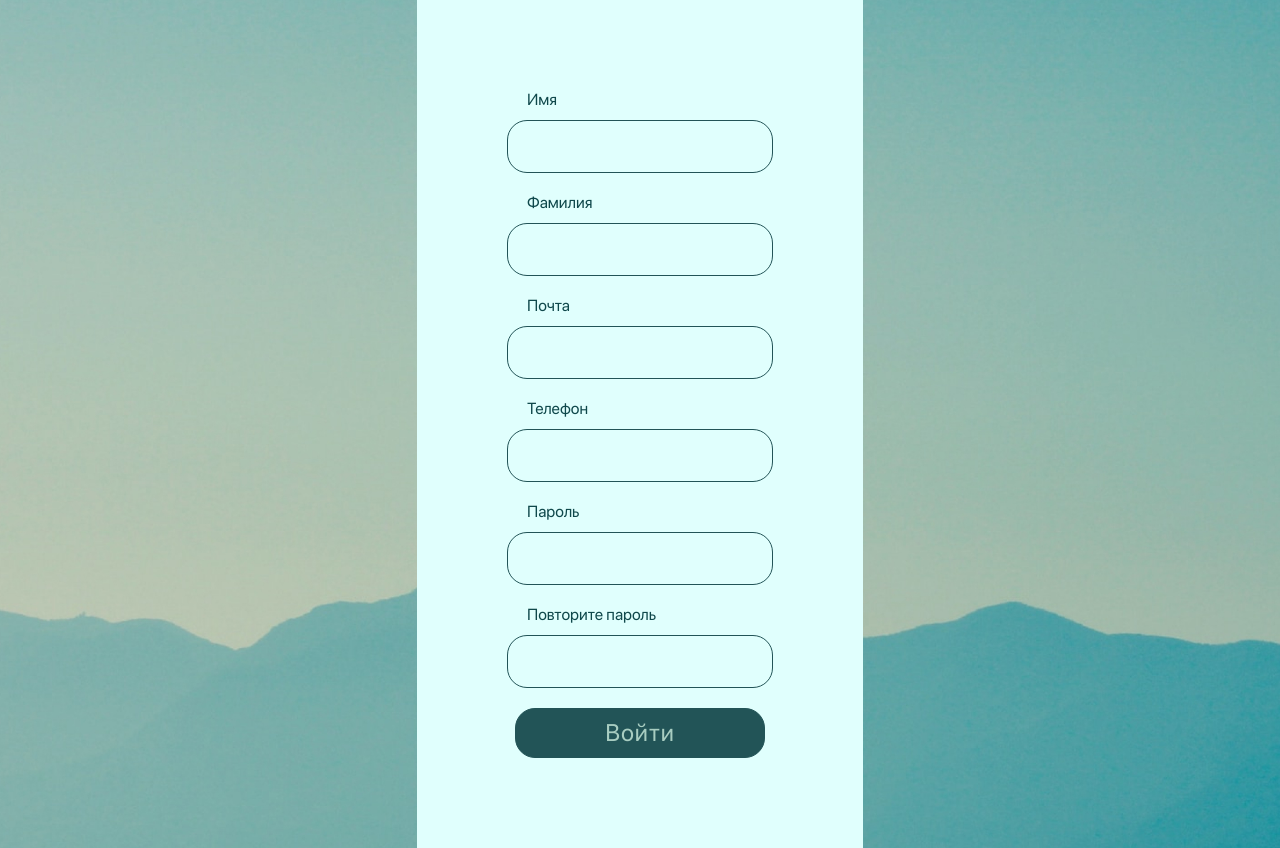
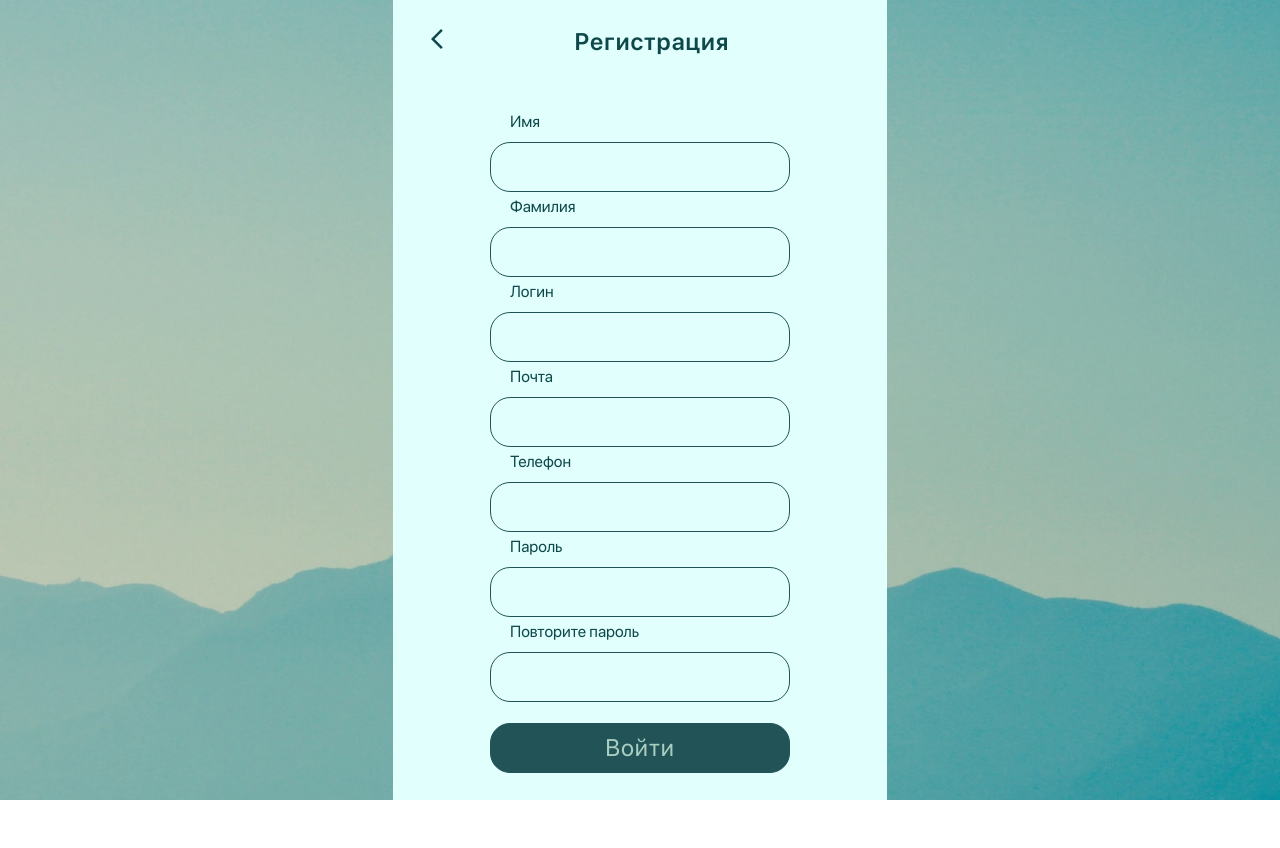
Before and after one commit to MasterOfMenace/middle.messenger.praktikum.yandex, a website built with Parcel: page src/pages/signUpPage/signUpPage.html in a window 1280 px wide. After the commit the page ends 800 px from the top, so only its background shows below. Built offline with nearby package versions, Linux system fonts and the light colour scheme.

Commit message:
Доделал страницу регистрации

```diff
--- a/src/pages/signUpPage/signUpPage.css
+++ b/src/pages/signUpPage/signUpPage.css
@@ -17,15 +17,44 @@
 
 .signup-page__content {
   display: grid;
-  gap: 60px;
+  /* gap: 60px; */
   justify-items: center;
+  height: 100%;
+  width: 430px;
+  background-color: #e0fffd;
+  padding-left: 32px;
+  padding-right: 32px;
+}
+
+.signup-page__title-wrapper {
+  display: flex;
+  flex-direction: row;
+  align-items: center;
+  width: 100%;
+}
+
+.signup-page__title {
+  margin: 0;
+  font-size: 24px;
+  line-height: 28px;
+  font-weight: 500;
+  letter-spacing: 1px;
+  color: #0f484b;
+  width: 100%;
+  text-align: center;
+}
+
+.signup-page__go-back {
+  width: 24px;
 }
 
 .signup-form {
   display: grid;
-  gap: 20px;
-  padding: 90px;
-  background-color: #e0fffd;
-  align-items: center;
-  justify-items: center;
+  gap: 5px;
+  width: 300px;
+  align-content: center;
 }
+
+.signup-page__submit {
+  margin-top: 16px;
+}
--- a/src/pages/signUpPage/signUpPage.html
+++ b/src/pages/signUpPage/signUpPage.html
@@ -9,6 +9,26 @@
   <body>
     <main class="signup-page">
       <section class="signup-page__content">
+        <div class="signup-page__title-wrapper">
+          <a
+            href="/static/index.html"
+            class="signup-page__go-back button button--transparent"
+          >
+            <svg
+              width="24"
+              height="24"
+              viewBox="0 0 24 24"
+              fill="none"
+              xmlns="http://www.w3.org/2000/svg"
+            >
+              <path
+                d="M17.77 3.77L16 2L6 12L16 22L17.77 20.23L9.54 12L17.77 3.77Z"
+                fill="#0F484B"
+              />
+            </svg>
+          </a>
+          <h1 class="signup-page__title">Регистрация</h1>
+        </div>
         <form class="signup-form">
           <label for="name" class="input">
             <p class="input__label">Имя</p>
@@ -22,6 +42,10 @@
               id="surname"
               class="input__control"
             />
+          </label>
+          <label for="login" class="input">
+            <p class="input__label">Логин</p>
+            <input type="text" name="login" id="login" class="input__control" />
           </label>
           <label for="email" class="input">
             <p class="input__label">Почта</p>
@@ -49,7 +73,7 @@
               class="input__control"
             />
           </label>
-          <a href="" class="button button--solid">Войти</a>
+          <a href="" class="signup-page__submit button button--solid">Войти</a>
         </form>
       </section>
     </main>
--- a/src/styles/button.css
+++ b/src/styles/button.css
@@ -1,7 +1,7 @@
 .button {
   box-sizing: border-box;
   display: block;
-  width: 250px;
+  width: 100%;
   padding: 10px;
   border: 1px solid #225457;
   background-color: transparent;
@@ -28,3 +28,8 @@
   border-radius: 0;
   width: auto;
 }
+
+.button--transparent {
+  border: none;
+  padding: 0;
+}
--- a/src/styles/input.css
+++ b/src/styles/input.css
@@ -16,7 +16,7 @@
   background-color: transparent;
   border: 1px solid #225457;
   border-radius: 20px;
-  padding: 15px 25px 16px 25px;
+  padding: 14px 25px 14px 25px;
   font-size: 16px;
   line-height: 20px;
   color: #000000;
```
